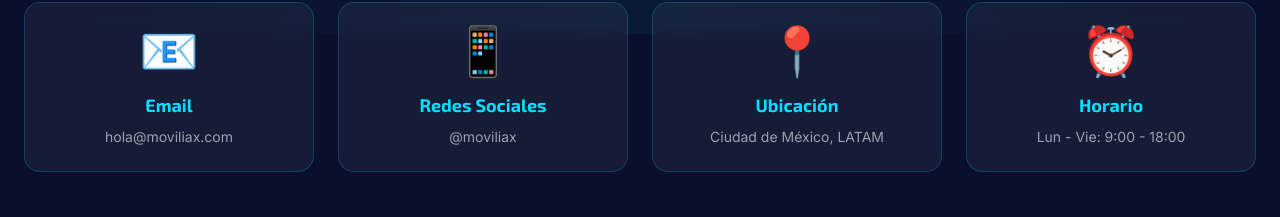
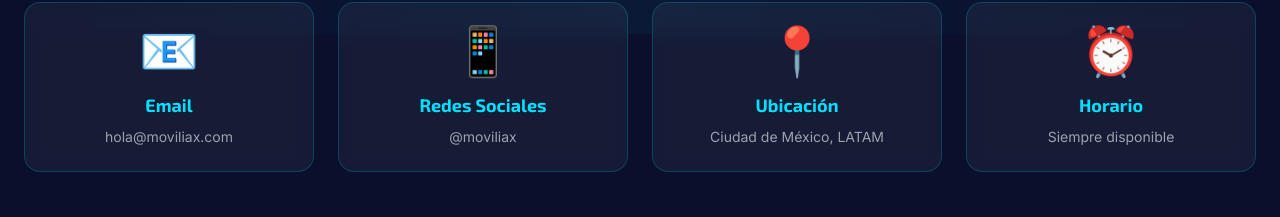
Before and after one commit to moviliaxd/moviliax2, a Next.js app: page /contacto in a window 1280 px wide. Shown: the part 464-681 px from the top of the page. Built offline with nearby package versions, Linux system fonts and the light colour scheme; no server answers.

Commit message:
contacto

```diff
--- a/app/contacto/page.tsx
+++ b/app/contacto/page.tsx
@@ -45,7 +45,7 @@
       icon: '📧',
       title: 'Email',
       info: 'hola@moviliax.com',
-      link: 'mailto:hola@moviliax.com'
+      link: 'mailto:moviliaxdigital@gmail.com'
     },
     {
       icon: '📱',
@@ -62,7 +62,7 @@
     {
       icon: '⏰',
       title: 'Horario',
-      info: 'Lun - Vie: 9:00 - 18:00',
+      info: 'Siempre disponible',
       link: '#'
     }
   ]
```
